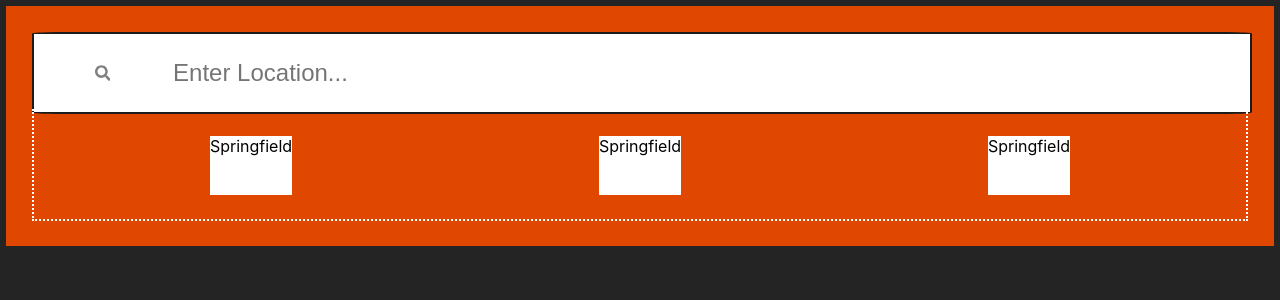
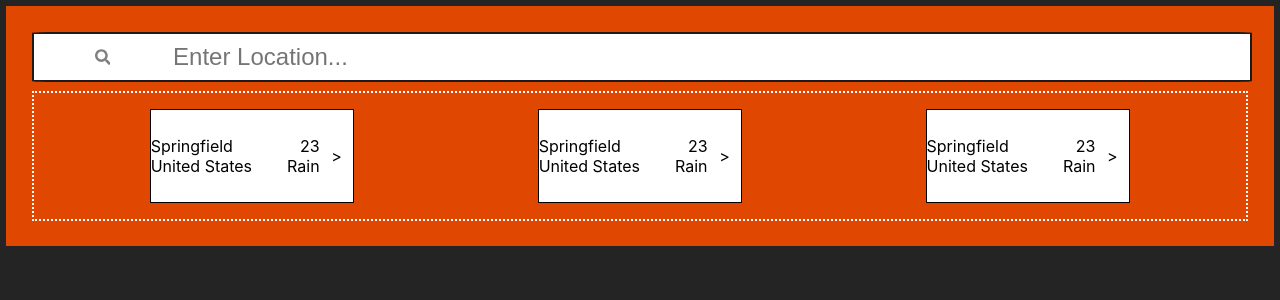
Before and after one commit to MHW20/wx-app, a React app in the folder wx-frontend/: page / in a window 1280 px wide. Shown: the top 300 px of the page. Built offline with nearby package versions, Linux system fonts and the light colour scheme; the HTML template or start-up script is replaced by a standard one.

Commit message:
added css grid for recent locations

```diff
--- a/wx-frontend/src/features/RecentLocations/RecentLocationList.css
+++ b/wx-frontend/src/features/RecentLocations/RecentLocationList.css
@@ -1,4 +1,33 @@
 .recentLocation-item {
+  display: grid;
+  grid-template-columns: 3fr 2fr 1fr;
+  grid-template-rows: 1fr 1fr;
   background-color: white;
   color: black;
+  border: 1px solid black;
 }
+
+.arrow-column {
+  grid-row-start: 1;
+  grid-column-start: 3;
+  grid-row-end: 3;
+  grid-column-end: 3;
+  text-align: center;
+  align-content: center;
+}
+
+.wx-details {
+  text-align: right;
+}
+
+.wx-meta {
+  text-align: left;
+}
+
+#location-name {
+  align-content: end;
+}
+
+#location-temp {
+  align-content: end;
+}
--- a/wx-frontend/src/features/RecentLocations/RecentLocationsContainer.tsx
+++ b/wx-frontend/src/features/RecentLocations/RecentLocationsContainer.tsx
@@ -28,7 +28,25 @@ const RecentLocationsContainer: React.FC = () => {
 
   return (
     locationsWeather?.map((location, index) => {
-      return <div className='recentLocation-item' key={index}>{location.name}</div>
+      return (
+        <div className='recentLocation-item' key={index}>
+          <div className='wx-meta' id='location-name'>
+            <div>{location.name}</div>
+          </div>
+          <div className='wx-details' id='location-temp'>
+            <div>{location.curr_temp}</div>
+          </div>
+          <div className='arrow-column'>
+            <div>{'>'}</div>
+          </div>
+          <div className='wx-meta'>
+            <div>{location.country}</div>
+          </div>
+          <div className='wx-details'>
+            <div>{location.curr_wx_symbol}</div>
+          </div>
+        </div>
+      )
     })
   );
 };
--- a/wx-frontend/src/features/Search/SearchBox.css
+++ b/wx-frontend/src/features/Search/SearchBox.css
@@ -6,7 +6,7 @@
   border-color: #1b1b1b;
   border-width: 2px;
   border-radius: 2%;
-  padding: 2% 0 2%;
+  padding: 1vh 0 1vh;
   align-items: center;
 }
 
--- a/wx-frontend/src/index.css
+++ b/wx-frontend/src/index.css
@@ -23,5 +23,5 @@ body {
   width: 99%;
   height: 99%;
   box-sizing: border-box;
-  margin: 0.5%
+  margin: 0.5%;
 }
--- a/wx-frontend/src/pages/home.css
+++ b/wx-frontend/src/pages/home.css
@@ -19,7 +19,7 @@
 
 #searchBoxContainer {
   height: 25%;
-  margin-bottom: 2.5%;
+  margin-bottom: 1.5vh;
 }
 
 #recentLocationsContainer {
@@ -30,5 +30,5 @@
   column-gap: 1.33%;
   height: 72.5%;
   border: 2px dotted white;
-  padding: 2% 2.5%;
+  padding: 2vh 2.5vw;
 }
```
